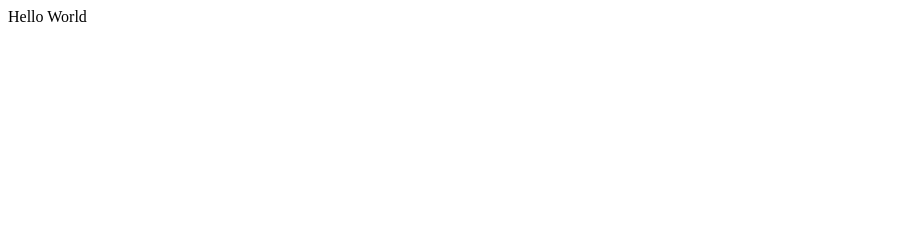
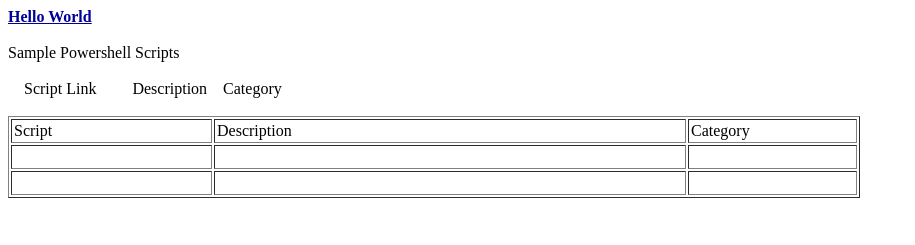
Before and after one commit to jpm862/TechZone, a plain HTML site: page index.html in a window 1280 px wide. Shown: the whole page, without its empty margins (0-915 px from the left). Drawn offline with Linux system fonts and the light colour scheme.

Commit message:
Figuring out project page

```diff
--- a/index.html
+++ b/index.html
@@ -1 +1,40 @@
-Hello World
+<!DOCTYPE html PUBLIC "-//W3C//DTD HTML 4.01//EN" "http://www.w3.org/TR/html4/strict.dtd">
+<html><head><meta content="text/html; charset=ISO-8859-1" http-equiv="content-type"><title>Hello World</title></head><body><span style="font-weight: bold; text-decoration: underline; color: rgb(0, 0, 153);">Hello World</span><br>
+<br>
+Sample Powershell Scripts<br>
+<br>
+&nbsp;&nbsp;&nbsp; Script Link&nbsp;&nbsp;  &nbsp;&nbsp;  &nbsp;&nbsp;  Description&nbsp;&nbsp;&nbsp; Category<br>
+<br>
+<table style="text-align: left; width: 852px;" border="1" cellpadding="2" cellspacing="2">
+  <tbody>
+    <tr>
+      <td style="vertical-align: top; width: 195px;">Script<br>
+      </td>
+      <td style="vertical-align: top; width: 466px;">Description<br>
+      </td>
+      <td style="vertical-align: top; width: 163px;">Category<br>
+      </td>
+    </tr>
+    <tr>
+      <td style="vertical-align: top; width: 195px;"><br>
+      </td>
+      <td style="vertical-align: top; width: 466px;"><br>
+      </td>
+      <td style="vertical-align: top; width: 163px;"><br>
+      </td>
+    </tr>
+    <tr>
+      <td style="vertical-align: top; width: 195px;"><br>
+      </td>
+      <td style="vertical-align: top; width: 466px;"><br>
+      </td>
+      <td style="vertical-align: top; width: 163px;"><br>
+      </td>
+    </tr>
+  </tbody>
+</table>
+<br>
+<br>
+
+
+</body></html>
```
Also changed, not shown: 1 other file.
